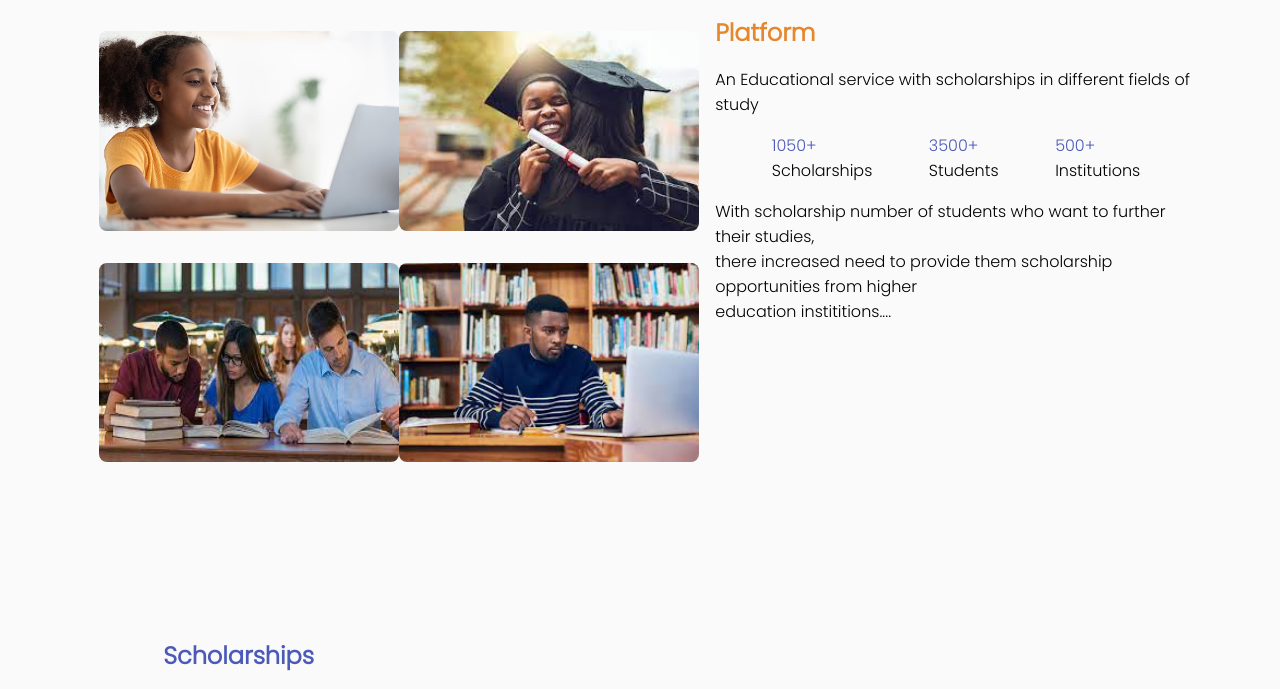
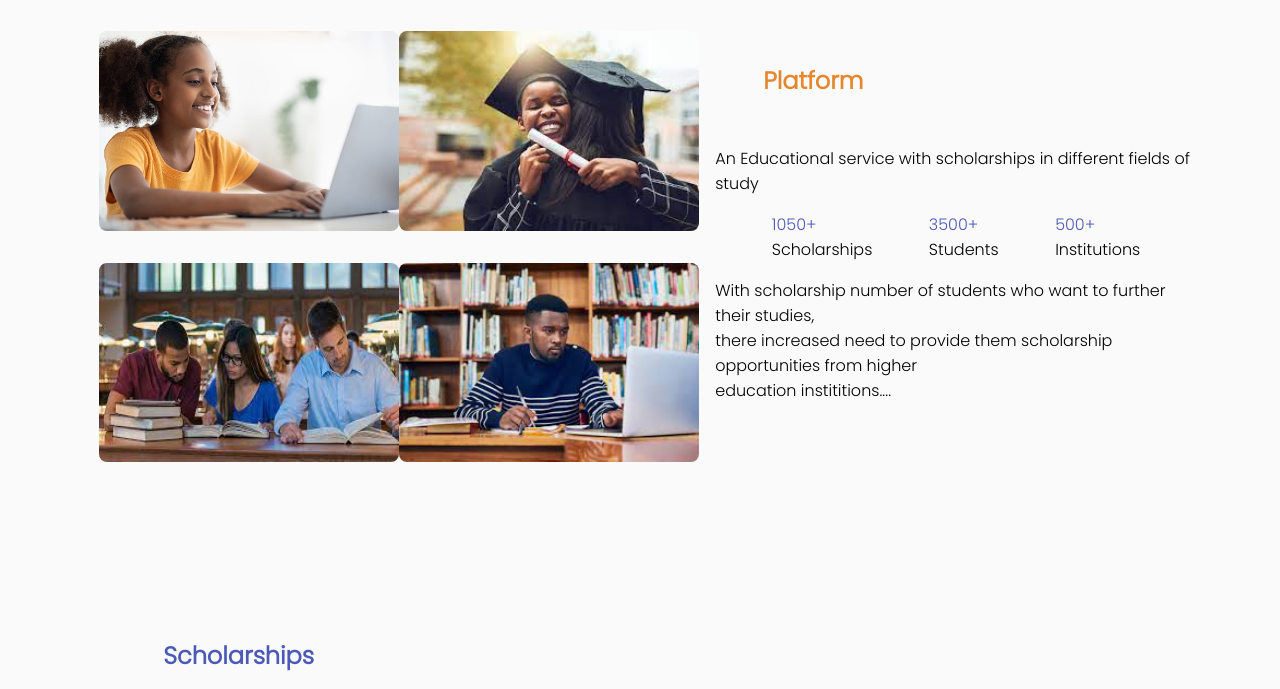
Before and after one commit to WMCharles/Elimisha-Vijana, a plain HTML site: page scholarships.html in a window 1280 px wide. Shown: the part 111-800 px from the top of the page. Drawn offline with Linux system fonts and the light colour scheme.

Commit message:
add padding

```diff
--- a/assets/css/scholarship.css
+++ b/assets/css/scholarship.css
@@ -54,7 +54,7 @@
 
 .about-text-x h2{
     color: #E5872D;
-    margin-bottom: .7em;
+    margin: 2em;
 }
 
 .about-text-x p {
```
